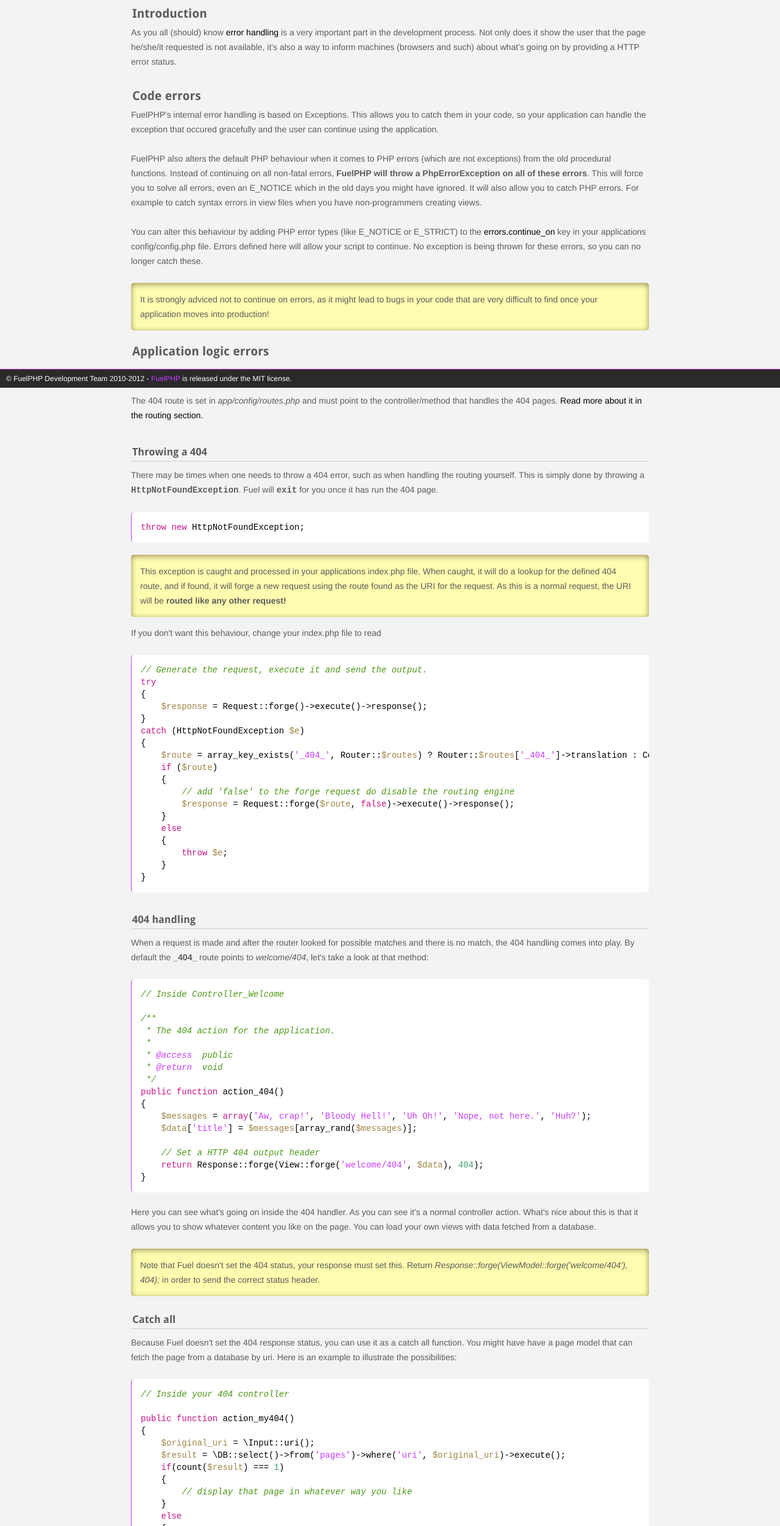
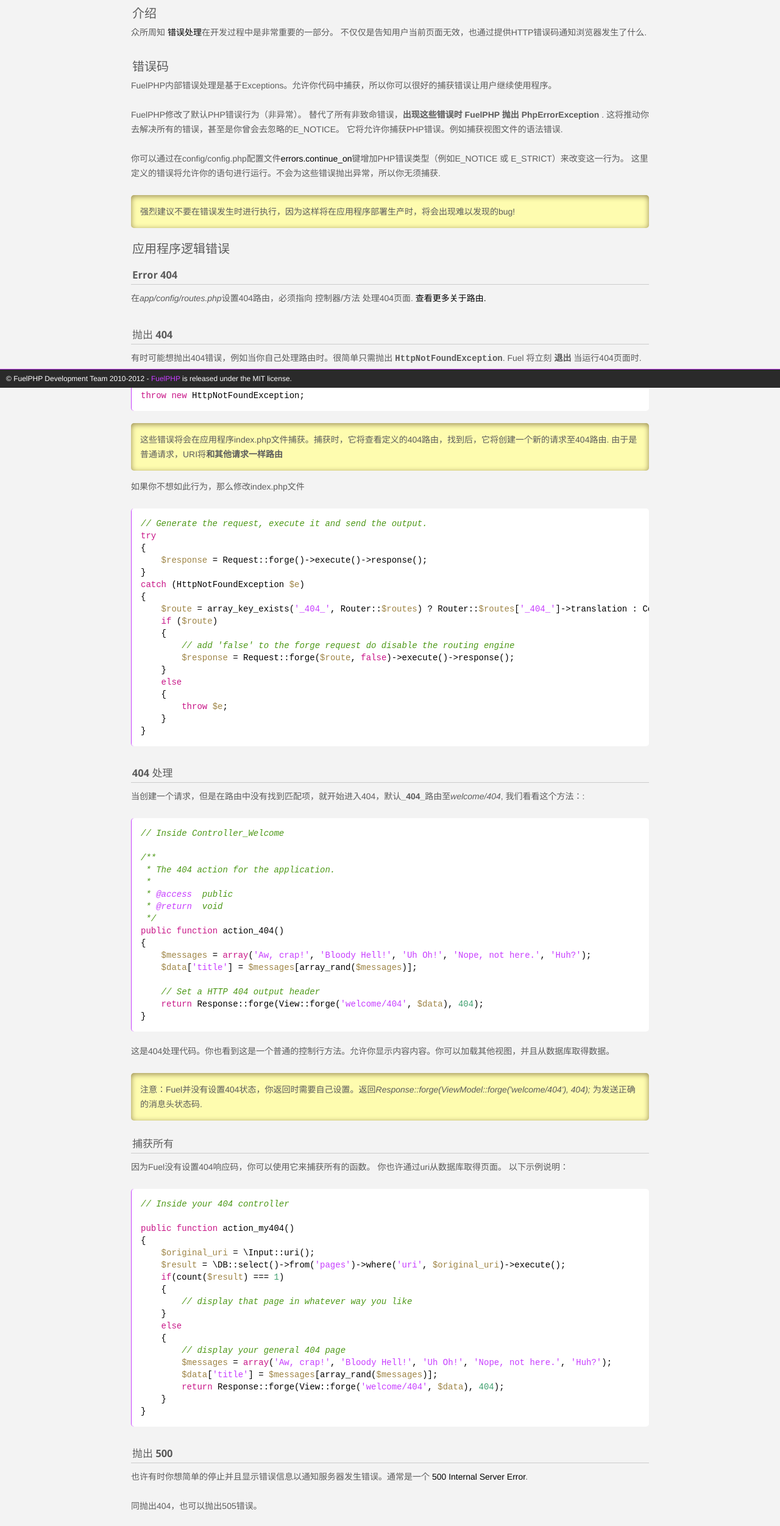
Before and after one commit to erhuabushuo/fuelphp-doc-cn, a plain HTML site: page general/error.html in a window 1280 px wide. Shown: the part 164-2667 px from the top of the page at 61% size. Drawn offline with Linux system fonts and the light colour scheme.

Commit message:
complete generation

```diff
--- a/general/error.html
+++ b/general/error.html
@@ -10,7 +10,7 @@
 		var path = './../';
 	</script>
 	<script src="./../assets/js/combined.js"></script>
-	<title>404 - General - FuelPHP Documentation</title>
+	<title>错误处理 - 常规 - FuelPHP 文档</title>
 </head>
 <body>
 	<div id="container">
@@ -18,7 +18,7 @@
 			<div class="table">
 				<h1>
 					<strong>FuelPHP, a PHP 5.3 Framework</strong>
-					Documentation
+					文档
 				</h1>
 
 				<form id="google_search">
@@ -33,7 +33,7 @@
 
 				<div class="clear"></div>
 			</nav>
-			<a href="#" id="toc_handle">table of contents</a>
+			<a href="#" id="toc_handle">目录</a>
 			<div class="clear"></div>
 		</header>
 
@@ -44,67 +44,57 @@
 
 		<div id="main">
 
-			<h2>Error Handling</h2>
+			<h2>错误处理</h2>
 
-			<h3 id="intro">Introduction</h3>
+			<h3 id="intro">介绍</h3>
 			<p>
-				As you all (should) know <a href="http://en.wikipedia.org/wiki/Exception_handling">error handling</a>
-				is a very important part in the development process. Not only does it show the user that the page he/she/it
-				requested is not available, it's also a way to inform machines (browsers and such) about what’s going
-				on by providing a HTTP error status.
+				众所周知 <a href="http://en.wikipedia.org/wiki/Exception_handling">错误处理</a>在开发过程中是非常重要的一部分。
+不仅仅是告知用户当前页面无效，也通过提供HTTP错误码通知浏览器发生了什么.
 			</p>
 
-			<h3 id="code_errors">Code errors</h3>
+			<h3 id="code_errors">错误码</h3>
 
 			<p>
-				FuelPHP's internal error handling is based on Exceptions. This allows you to catch them in your code, so your
-				application can handle the exception that occured gracefully and the user can continue using the application.
+				FuelPHP内部错误处理是基于Exceptions。允许你代码中捕获，所以你可以很好的捕获错误让用户继续使用程序。
 			</p>
 			<p>
-				FuelPHP also alters the default PHP behaviour when it comes to PHP errors (which are not exceptions) from the
-				old procedural functions. Instead of continuing on all non-fatal errors, <strong>FuelPHP will throw a PhpErrorException
-				on all of these errors</strong>. This will force you to solve all errors, even an E_NOTICE which in the old days you
-				might have ignored. It will also allow you to catch PHP errors. For example to catch syntax errors in view files
-				when you have non-programmers creating views.
+				FuelPHP修改了默认PHP错误行为（非异常）。
+				替代了所有非致命错误，<strong>出现这些错误时 FuelPHP 抛出 PhpErrorException
+				</strong>.
+				这将推动你去解决所有的错误，甚至是你曾会去忽略的E_NOTICE。
+				它将允许你捕获PHP错误。例如捕获视图文件的语法错误.
 			</p>
 			<p>
-				You can alter this behaviour by adding PHP error types (like E_NOTICE or E_STRICT) to the <a href="./configuration.html#config">errors.continue_on</a> key
-				in your applications config/config.php file. Errors defined here will allow your script to continue. No exception
-				is being thrown for these errors, so you can no longer catch these.
+				你可以通过在config/config.php配置文件<a href="./configuration.html#config">errors.continue_on</a>键增加PHP错误类型（例如E_NOTICE 或 E_STRICT）来改变这一行为。
+				这里定义的错误将允许你的语句进行运行。不会为这些错误抛出异常，所以你无须捕获.
 			 </p>
 			 <p class="note">
-				 It is strongly adviced not to continue on errors, as it might lead to bugs in your code that are
-				 very difficult to find once your application moves into production!
+				 强烈建议不要在错误发生时进行执行，因为这样将在应用程序部署生产时，将会出现难以发现的bug!
 			 </p>
 
-			<h3 id="application_errors">Application logic errors</h3>
+			<h3 id="application_errors">应用程序逻辑错误</h3>
 
 			<h4 id="config">Error 404</h4>
 
 			<p>
-				The 404 route is set in <em>app/config/routes.php</em> and must point to the controller/method
-				that handles the 404 pages. <a href="routing.html">Read more about it in the routing section.</a>
+				在<em>app/config/routes.php</em>设置404路由，必须指向 控制器/方法 处理404页面. <a href="routing.html">查看更多关于路由.</a>
 			</p>
 
-			<h4 id="throw">Throwing a 404</h4>
+			<h4 id="throw">抛出 404</h4>
 
 			<p>
-				There may be times when one needs to throw a 404 error, such as when handling the routing yourself.
-				This is simply done by throwing a <kbd>HttpNotFoundException</kbd>. Fuel will <kbd>exit</kbd> for
-				you once it has run the 404 page.
+				有时可能想抛出404错误，例如当你自己处理路由时。很简单只需抛出 <kbd>HttpNotFoundException</kbd>. Fuel 将立刻 <kbd>退出</kbd> 当运行404页面时.
 			</p>
 
 			<pre class="php"><code>throw new HttpNotFoundException;</code></pre>
 
 			<p class="note">
-				This exception is caught and processed in your applications index.php file. When caught, it will do
-				a lookup for the defined 404 route, and if found, it will forge a new request using the route found
-				as the URI for the request. As this is a normal request, the URI will be <strong>routed like any
-				other request!</strong>
+				这些错误将会在应用程序index.php文件捕获。捕获时，它将查看定义的404路由，找到后，它将创建一个新的请求至404路由.
+				由于是普通请求，URI将<strong>和其他请求一样路由</strong>
 			</p>
 
 			<p>
-				If you don't want this behaviour, change your index.php file to read
+				如果你不想如此行为，那么修改index.php文件
 			</p>
 
 			<pre class="php"><code>// Generate the request, execute it and send the output.
@@ -127,12 +117,11 @@ catch (HttpNotFoundException $e)
 }
 </code></pre>
 
-			<h4 id="404_handling">404 handling</h4>
+			<h4 id="404_handling">404 处理</h4>
 
 			<p>
-				When a request is made and after the router looked for possible matches and there is no match, the 404
-				handling comes into play. By default the <strong>_404_</strong> route points to <em>welcome/404</em>,
-				let's take a look at that method:
+				当创建一个请求，但是在路由中没有找到匹配项，就开始进入404，默认<strong>_404_</strong>路由至<em>welcome/404</em>,
+				我们看看这个方法：:
 			</p>
 
 			<pre class="php"><code>// Inside Controller_Welcome
@@ -153,23 +142,20 @@ public function action_404()
 }</code></pre>
 
 			<p>
-				Here you can see what's going on inside the 404 handler. As you can see it's a normal controller action.
-				What's nice about this is that it allows you to show whatever content you like on the page. You can
-				load your own views with data fetched from a database.
+				这是404处理代码。你也看到这是一个普通的控制行方法。允许你显示内容内容。你可以加载其他视图，并且从数据库取得数据。
 			</p>
 
 			<p class="note">
-				Note that Fuel doesn't set the 404 status, your response must set this. Return <em>Response::forge(ViewModel::forge('welcome/404'), 404);</em>
-				in order to send the correct status header.
+				注意：Fuel并没有设置404状态，你返回时需要自己设置。返回<em>Response::forge(ViewModel::forge('welcome/404'), 404);</em>
+				为发送正确的消息头状态码.
 			</p>
 
-			<h4 id="catch_all">Catch all</h4>
+			<h4 id="catch_all">捕获所有</h4>
 
 			<p>
-				Because Fuel doesn't set the 404 response status, you can use it as a catch all function.
-				You might have have a page model that can fetch the page from a database by uri.
-				Here is an example to illustrate the possibilities:
-			</p>
+				因为Fuel没有设置404响应码，你可以使用它来捕获所有的函数。
+				你也许通过uri从数据库取得页面。
+				以下示例说明：
 
 			<pre class="php"><code>// Inside your 404 controller
 
@@ -190,17 +176,16 @@ public function action_my404()
 	}
 }</code></pre>
 
-			<h4 id="throw_500">Throwing a 500</h4>
+			<h4 id="throw_500">抛出 500</h4>
 
 			<p>
-				There may be moments where your applications simply need to stop and show an error to
-				indicate that something has gone wrong on the server. Normally this is a
+				也许有时你想简单的停止并且显示错误信息以通知服务器发生错误。通常是一个
 				<a href="http://en.wikipedia.org/wiki/List_of_HTTP_status_codes#5xx_Server_Error">500 Internal
 				Server Error</a>.
 			</p>
 
 			<p>
-				Similar to throwing a 404, one can throw a 500 error.
+				同抛出404，也可以抛出505错误。
 			</p>
 
 			<pre class="php"><code>throw new HttpServerErrorException;</code></pre>
```
Also changed, not shown: general/profiling.html (+33 -33 lines).
